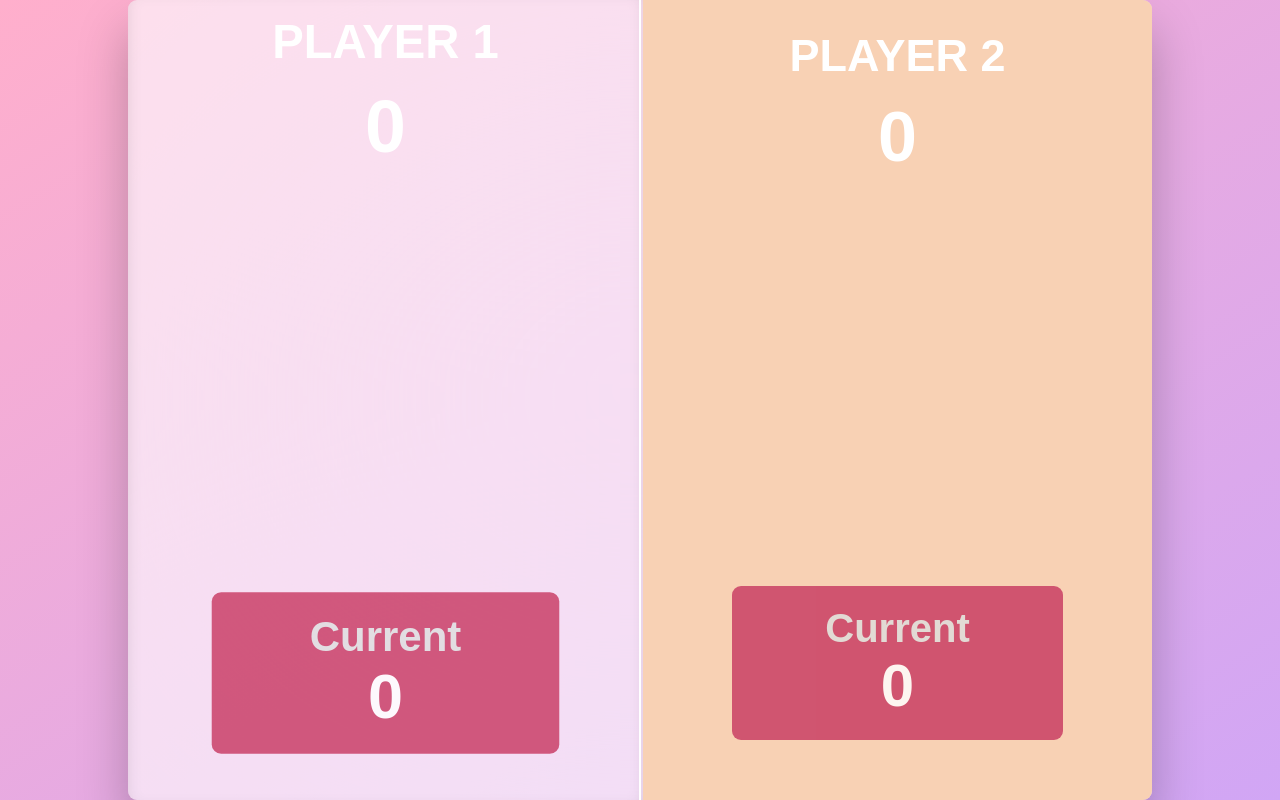
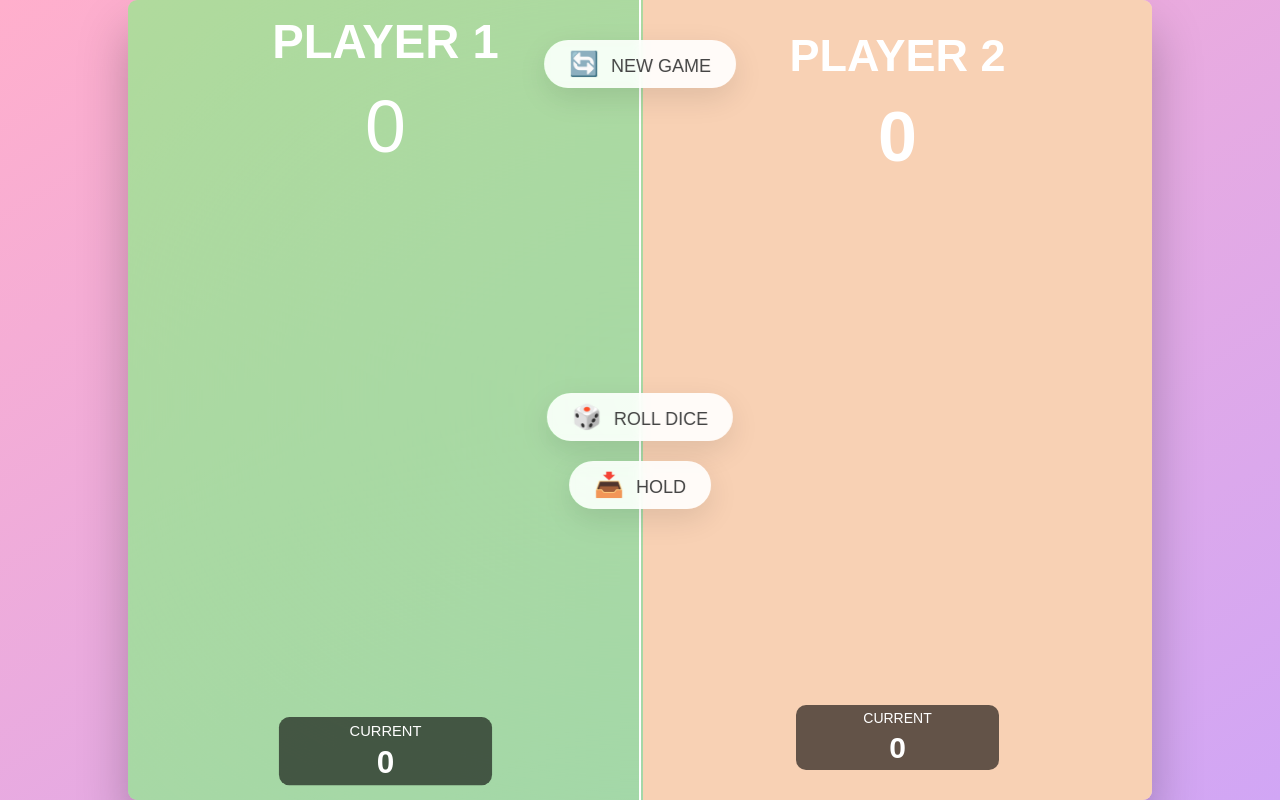
Before and after one commit to dileepkb7/Software_Engineering_Project, a plain HTML site: page index.html in a window 1280 px wide. Drawn offline with Linux system fonts and the light colour scheme.

Commit message:
Commit for issue 40

```diff
--- a/index.html
+++ b/index.html
@@ -26,6 +26,9 @@
           <p class="current-score" id="current--1">0</p>
         </div>
       </section>
+      <button class="btn btn--new">🔄 New game</button>
+      <button class="btn btn--roll">🎲 Roll dice</button>
+      <button class="btn btn--hold">📥 Hold</button>
     </main>
   </body>
   </html>
--- a/style.css
+++ b/style.css
@@ -226,26 +226,118 @@ main {
 
 
 .current {
-  background-color: #c7365f;
-  opacity: 0.8;
-  border-radius: 9px;
+  background-color: rgba(0, 0, 0, 0.6);  /* Slightly dark background */
   color: #fff;
-  width: 65%;
-  padding: 2rem;
+  border-radius: 10px;
+  width: 40%;  /* Reduced the width for a smaller box */
+  padding: 0.5rem;  /* Reduced padding to decrease size */
+  position: absolute;
+  bottom: 3rem;  /* Adjusted to slightly move the dialog box up */
   text-align: center;
-  transition: all 0.75s;
-  position: absolute;
-  bottom: 60px; /* Adjust this value to place the current score box higher */
 }
 
 .current-label {
-  font-size: 4rem; /* Larger font size for the label */
-  font-weight: 700; /* Optional: makes the label bold */
-  color: #ddd; /* Light color for the label */
+  font-size: 1.4rem;  /* Slightly smaller font for the label */
+  text-transform: uppercase;
+  margin-bottom: 0.5rem;
 }
 
 .current-score {
-  font-size: 6rem; /* Smaller font size for the score */
-  font-weight: 700;
-  color: #fff;
+  font-size: 3rem;  /* Smaller font for the current score */
+  font-weight: bold;
 }
+
+
+
+
+/* Styling for active player */
+.player--active {
+  background-color: rgba(0, 255, 0, 0.3); /* Light green background */
+  box-shadow: 0 0 15px 5px rgba(0, 255, 0, 0.5); /* Green glowing effect */
+  border: 3px solid #008000; /* Green border */
+}
+
+.player--active .name {
+  color: #fff; /* White text for active player's name */
+  font-weight: bold; /* Bold font for active player */
+}
+
+.player--active .score {
+  color: #fff; /* White color for active player's score */
+  font-weight: 400; /* Regular weight for score */
+}
+
+
+/* Styling for the buttons */
+.btn {
+  position: absolute;
+  left: 50%;
+  transform: translateX(-50%); /* Centers buttons horizontally */
+  color: #444;
+  background: rgba(255, 255, 255, 0.8);
+  border: none;
+  font-family: inherit;
+  font-size: 1.8rem;
+  text-transform: uppercase;
+  cursor: pointer;
+  font-weight: 500;
+  transition: all 0.3s ease-in-out;
+  padding: 1rem 2.5rem;
+  border-radius: 50rem; /* Rounded button edges */
+  box-shadow: 0 1rem 3rem rgba(0, 0, 0, 0.1);
+  background-color: rgba(255, 255, 255, 0.9); /* Light background */
+  backdrop-filter: blur(5px); /* Slight blur effect for modern look */
+}
+
+.btn:hover {
+  background-color: rgba(255, 255, 255, 1);
+  transform: translateX(-50%) scale(1.05); /* Slight zoom effect on hover */
+  box-shadow: 0 1rem 5rem rgba(0, 0, 0, 0.15);
+}
+
+.btn:active {
+  transform: translateX(-50%) scale(0.98); /* Slight shrink effect on click */
+}
+
+.btn--new {
+  top: 4rem;
+}
+
+.btn--roll {
+  top: 39.3rem;
+}
+
+.btn--hold {
+  top: 46.1rem;
+}
+
+/* Button icons */
+.btn::before {
+  font-size: 2.5rem; /* Larger size for the icons */
+  margin-right: 0.7rem;
+  vertical-align: middle; /* Align icon with text */
+}
+
+/* Mobile and responsive design (adjusting button sizes for smaller screens) */
+@media (max-width: 768px) {
+  .btn {
+    font-size: 1.5rem;
+    padding: 0.8rem 2rem;
+  }
+
+  .btn::before {
+    font-size: 2rem;
+  }
+
+  .btn--new {
+    top: 3rem;
+  }
+
+  .btn--roll {
+    top: 30rem;
+  }
+
+  .btn--hold {
+    top: 36.5rem;
+  }
+}
```
